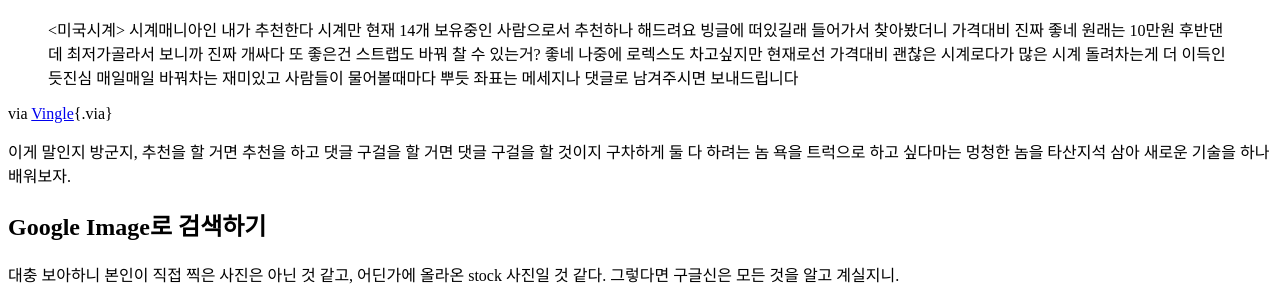
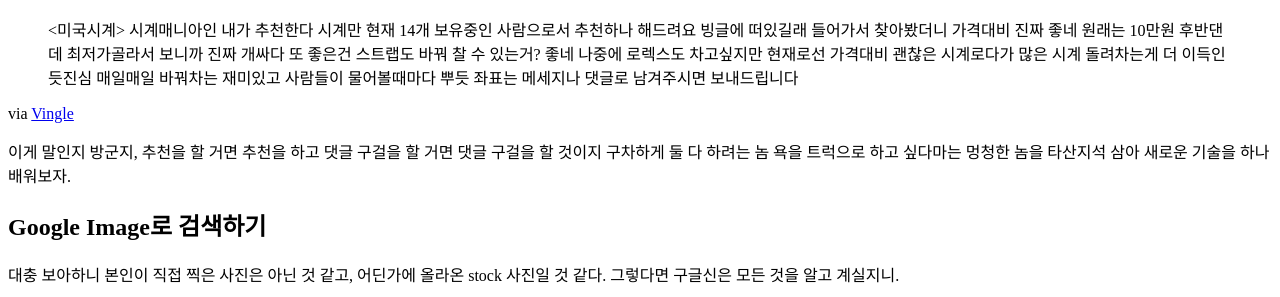
Before and after one commit to Canorus/canorus.github.io, a Jekyll site: the page built from _posts/2017-03-20-구글-이미지-검색.md, in a window 1280 px wide. Shown: the part 334-631 px from the top of the page. Built offline with Jekyll 4.4.1, drawn with Linux system fonts in a browser that asks for light colours; comment, search, counter and statistics services are not loaded.

```diff
--- a/_posts/2017-03-20-구글-이미지-검색.md
+++ b/_posts/2017-03-20-구글-이미지-검색.md
@@ -20,7 +20,7 @@
 >
 > 좌표는 메세지나 댓글로 남겨주시면 보내드립니다
 
-via [Vingle](https://www.vingle.net/posts/2026724){.via}
+via [Vingle](https://www.vingle.net/posts/2026724){:.via}
 
 이게 말인지 방군지, 추천을 할 거면 추천을 하고 댓글 구걸을 할 거면 댓글 구걸을 할 것이지 구차하게 둘 다 하려는 놈 욕을 트럭으로 하고 싶다마는 멍청한 놈을 타산지석 삼아 새로운 기술을 하나 배워보자.
 
```
